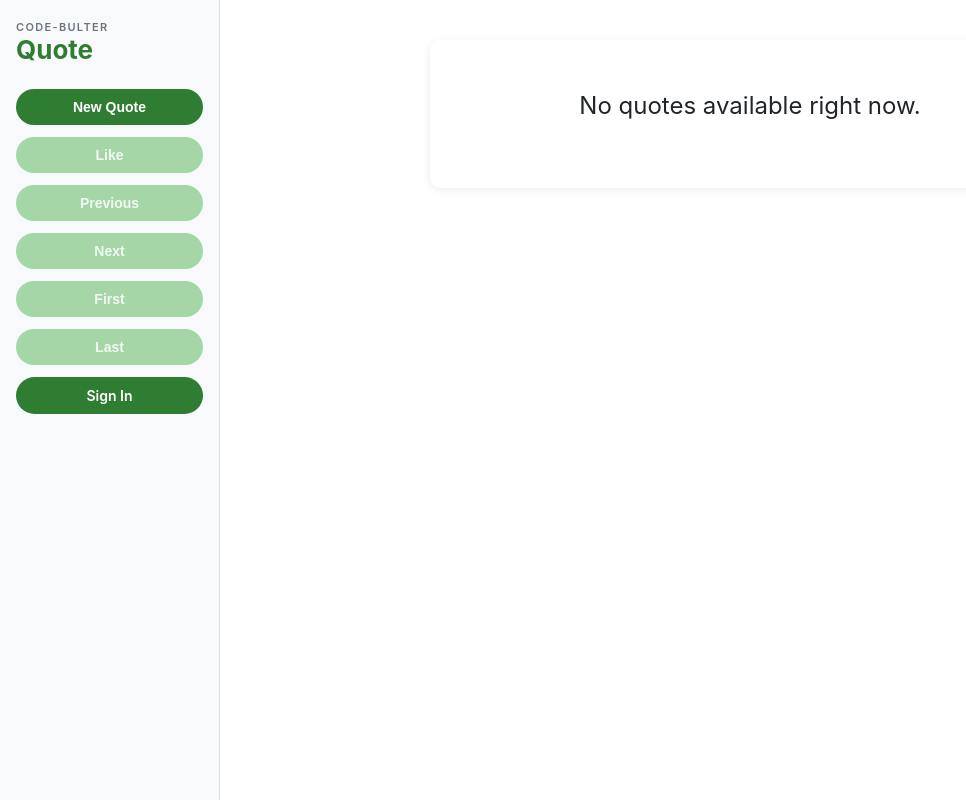
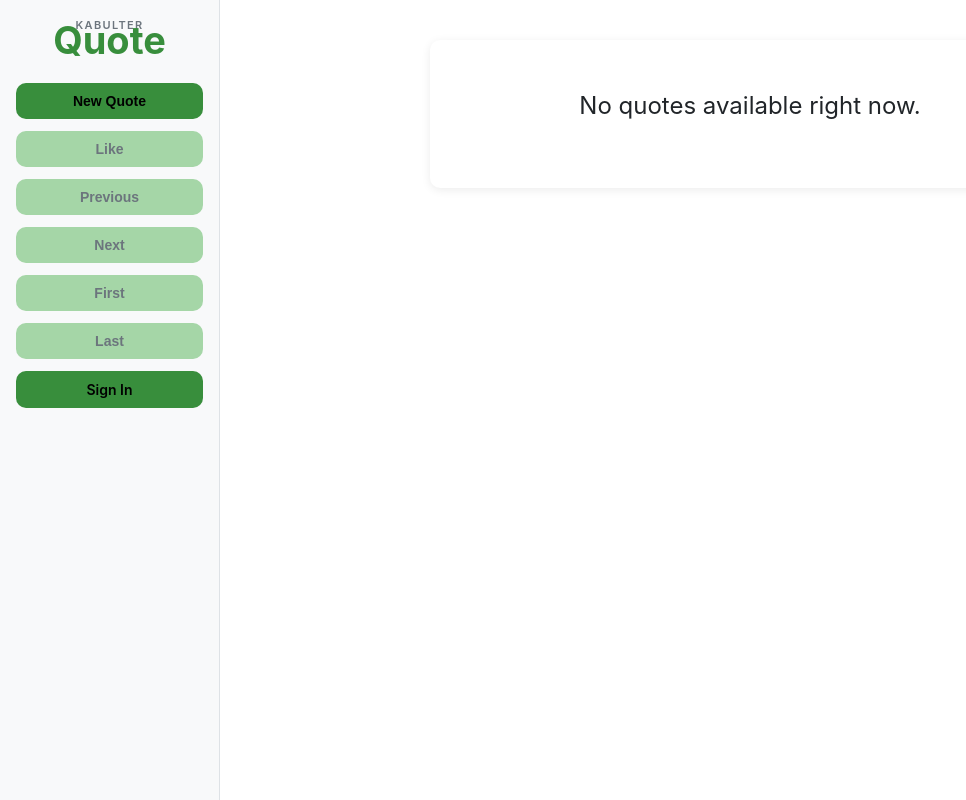
Before and after one commit to edwinbulter/quote-k8s-python, a Flask app: page / in a window 1280 px wide. Shown: the whole page, without its empty margins (0-966 px from the left). Run offline with Flask 3, Linux system fonts and the light colour scheme; data that the repository does not hold is empty.

Commit message:
Restyle sidebar: unify logo/avatar/button accent color, tighten logo

```diff
--- a/app/static/css/app.css
+++ b/app/static/css/app.css
@@ -6,6 +6,7 @@
     --color-text-muted: #6c757d;
     --color-primary: #2e7d32;
     --color-primary-dark: #1b5e20;
+    --color-btn-bg: #388e3c;
     --color-primary-light: #a5d6a7;
     --color-danger: #c62828;
     --color-avatar-bg: #e8f5e9;
@@ -53,32 +54,38 @@ body {
 
 .logo {
     margin-bottom: 12px;
+    text-align: center;
 }
 
 .logo-header {
     font-size: 11px;
+    line-height: 1;
+    margin-bottom: -10px;
     letter-spacing: 0.12em;
     color: var(--color-text-muted);
     font-weight: 600;
 }
 
 .logo-main {
-    font-size: 26px;
+    font-size: 38px;
+    line-height: 1;
     font-weight: 700;
-    color: var(--color-primary);
+    color: var(--color-btn-bg);
 }
 
 .user-initial {
-    width: 40px;
-    height: 40px;
+    width: 72px;
+    height: 72px;
     border-radius: 50%;
     background: var(--color-avatar-bg);
-    color: var(--color-primary-dark);
+    color: var(--color-btn-bg);
     display: flex;
     align-items: center;
     justify-content: center;
+    font-size: 28px;
     font-weight: 700;
     text-decoration: none;
+    align-self: center;
     transition: transform 0.15s ease, background 0.15s ease;
 }
 
@@ -92,9 +99,9 @@ body {
     width: 100%;
     padding: 10px 14px;
     border: none;
-    border-radius: 999px;
-    background: var(--color-primary);
-    color: #fff;
+    border-radius: var(--radius);
+    background: var(--color-btn-bg);
+    color: #000;
     font-size: 14px;
     font-weight: 600;
     text-align: center;
@@ -113,7 +120,7 @@ body {
 
 .btn:disabled {
     background: var(--color-primary-light);
-    color: #f1f8f2;
+    color: var(--color-text-muted);
     cursor: not-allowed;
 }
 
--- a/app/templates/base.html
+++ b/app/templates/base.html
@@ -11,7 +11,7 @@
     <div class="app">
         <nav class="button-bar">
             <div class="logo">
-                <div class="logo-header">CODE-BULTER</div>
+                <div class="logo-header">KABULTER</div>
                 <div class="logo-main">Quote</div>
             </div>
 
```
